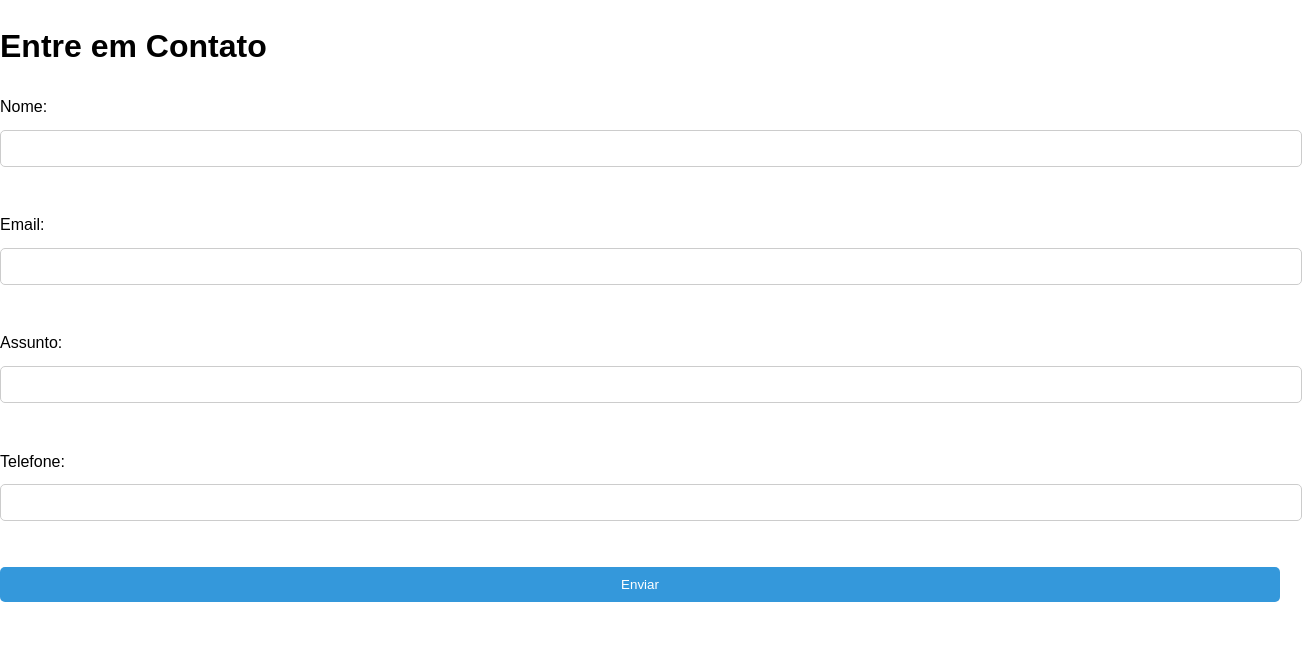
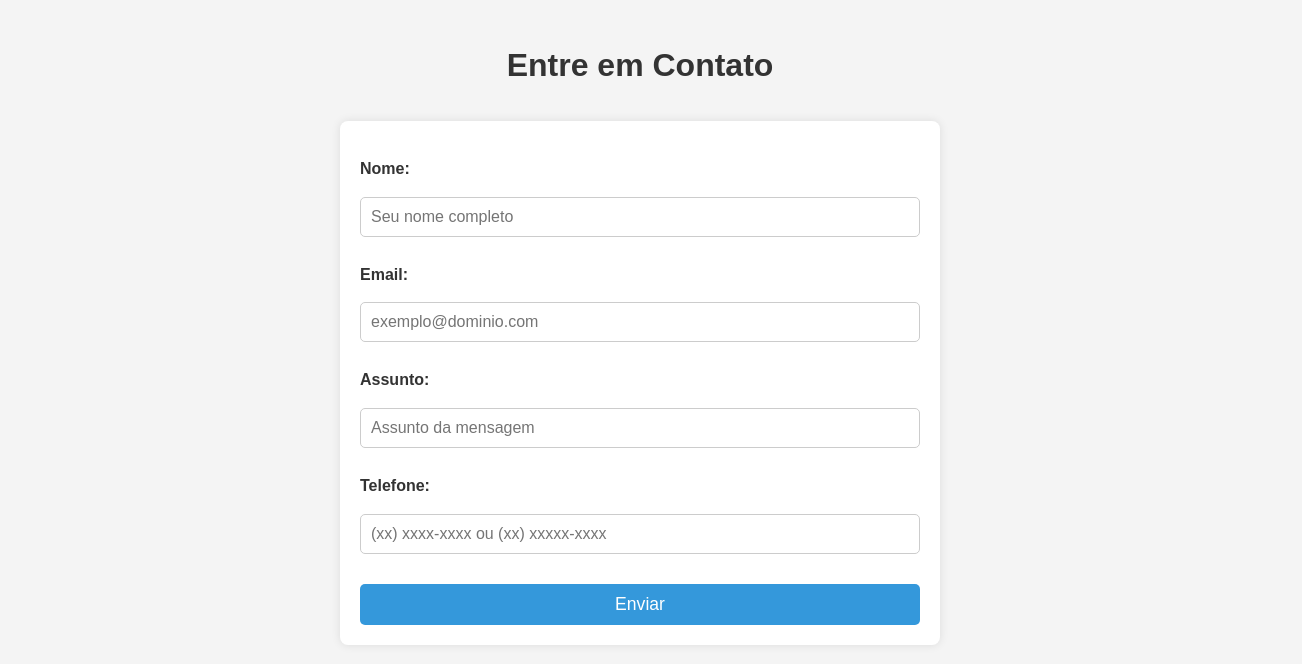
Before and after one commit to derik-will/equipe5portfolio, a plain HTML site: page equipe 5 portfolio/contato.html in a window 1280 px wide. Shown: the whole page, 1302 px wide, since content can reach past the window. Drawn offline with Linux system fonts and the light colour scheme.

Commit message:
Atualizei o formulário de contato com melhorias

```diff
--- a/equipe 5 portfolio/contato.html
+++ b/equipe 5 portfolio/contato.html
@@ -1,23 +1,137 @@
-
 <!DOCTYPE html>
 <html lang="pt-br">
 <head>
-  <meta charset="UTF-8">
-  <title>Contato</title>
-  <link rel="stylesheet" href="style.css">
+  <meta charset="UTF-8" />
+  <meta name="viewport" content="width=device-width, initial-scale=1" />
+  <title>Contato - Equipe 5 Portfolio</title>
+  <link rel="stylesheet" href="style.css" />
+  <style>
+    /* Estilização básica dentro do HTML para teste rápido */
+    body {
+      font-family: Arial, sans-serif;
+      max-width: 600px;
+      margin: 40px auto;
+      padding: 0 20px;
+      background: #f4f4f4;
+      color: #333;
+    }
+    h1 {
+      text-align: center;
+      margin-bottom: 30px;
+    }
+    form {
+      background: #fff;
+      padding: 20px;
+      border-radius: 8px;
+      box-shadow: 0 0 10px rgba(0,0,0,0.1);
+    }
+    label {
+      display: block;
+      margin-top: 15px;
+      font-weight: bold;
+    }
+    input, textarea {
+      width: 100%;
+      padding: 10px;
+      margin-top: 5px;
+      border-radius: 5px;
+      border: 1px solid #ccc;
+      box-sizing: border-box;
+      font-size: 1rem;
+    }
+    button {
+      margin-top: 20px;
+      width: 100%;
+      padding: 12px;
+      background-color: #007BFF;
+      border: none;
+      border-radius: 5px;
+      color: white;
+      font-size: 1.1rem;
+      cursor: pointer;
+      transition: background-color 0.3s ease;
+    }
+    button:hover {
+      background-color: #0056b3;
+    }
+    .error {
+      color: red;
+      font-size: 0.9rem;
+      margin-top: 5px;
+      display: none;
+    }
+  </style>
 </head>
 <body>
   <h1>Entre em Contato</h1>
-  <form>
-    <label>Nome:</label>
-    <input type="text" required><br>
-    <label>Email:</label>
-    <input type="email" required><br>
-    <label>Assunto:</label>
-    <input type="text" required><br>
-    <label>Telefone:</label>
-    <input type="tel"><br>
+  <form id="contactForm" novalidate>
+    <label for="name">Nome:</label>
+    <input type="text" id="name" name="name" placeholder="Seu nome completo" required />
+    <div class="error" id="nameError">Por favor, informe seu nome.</div>
+
+    <label for="email">Email:</label>
+    <input type="email" id="email" name="email" placeholder="exemplo@dominio.com" required />
+    <div class="error" id="emailError">Por favor, informe um email válido.</div>
+
+    <label for="subject">Assunto:</label>
+    <input type="text" id="subject" name="subject" placeholder="Assunto da mensagem" required />
+    <div class="error" id="subjectError">Por favor, informe o assunto.</div>
+
+    <label for="phone">Telefone:</label>
+    <input type="tel" id="phone" name="phone" placeholder="(xx) xxxx-xxxx ou (xx) xxxxx-xxxx" pattern="^\(?\d{2}\)?[\s-]?\d{4,5}-?\d{4}$" />
+    <div class="error" id="phoneError">Formato de telefone inválido.</div>
+
     <button type="submit">Enviar</button>
   </form>
+
+  <script>
+    const form = document.getElementById('contactForm');
+
+    form.addEventListener('submit', function(event) {
+      event.preventDefault();
+
+      // Esconder todos erros antes de validar
+      document.querySelectorAll('.error').forEach(el => el.style.display = 'none');
+
+      let valid = true;
+
+      // Validação nome
+      const name = form.name.value.trim();
+      if (name === '') {
+        document.getElementById('nameError').style.display = 'block';
+        valid = false;
+      }
+
+      // Validação email
+      const email = form.email.value.trim();
+      const emailPattern = /^[^\s@]+@[^\s@]+\.[^\s@]+$/;
+      if (!emailPattern.test(email)) {
+        document.getElementById('emailError').style.display = 'block';
+        valid = false;
+      }
+
+      // Validação assunto
+      const subject = form.subject.value.trim();
+      if (subject === '') {
+        document.getElementById('subjectError').style.display = 'block';
+        valid = false;
+      }
+
+      // Validação telefone (opcional)
+      const phone = form.phone.value.trim();
+      if (phone !== '') {
+        const phonePattern = /^\(?\d{2}\)?[\s-]?\d{4,5}-?\d{4}$/;
+        if (!phonePattern.test(phone)) {
+          document.getElementById('phoneError').style.display = 'block';
+          valid = false;
+        }
+      }
+
+      if (valid) {
+        alert('Formulário enviado com sucesso! Obrigado pelo contato.');
+        form.reset();
+      }
+    });
+  </script>
 </body>
 </html>
```
